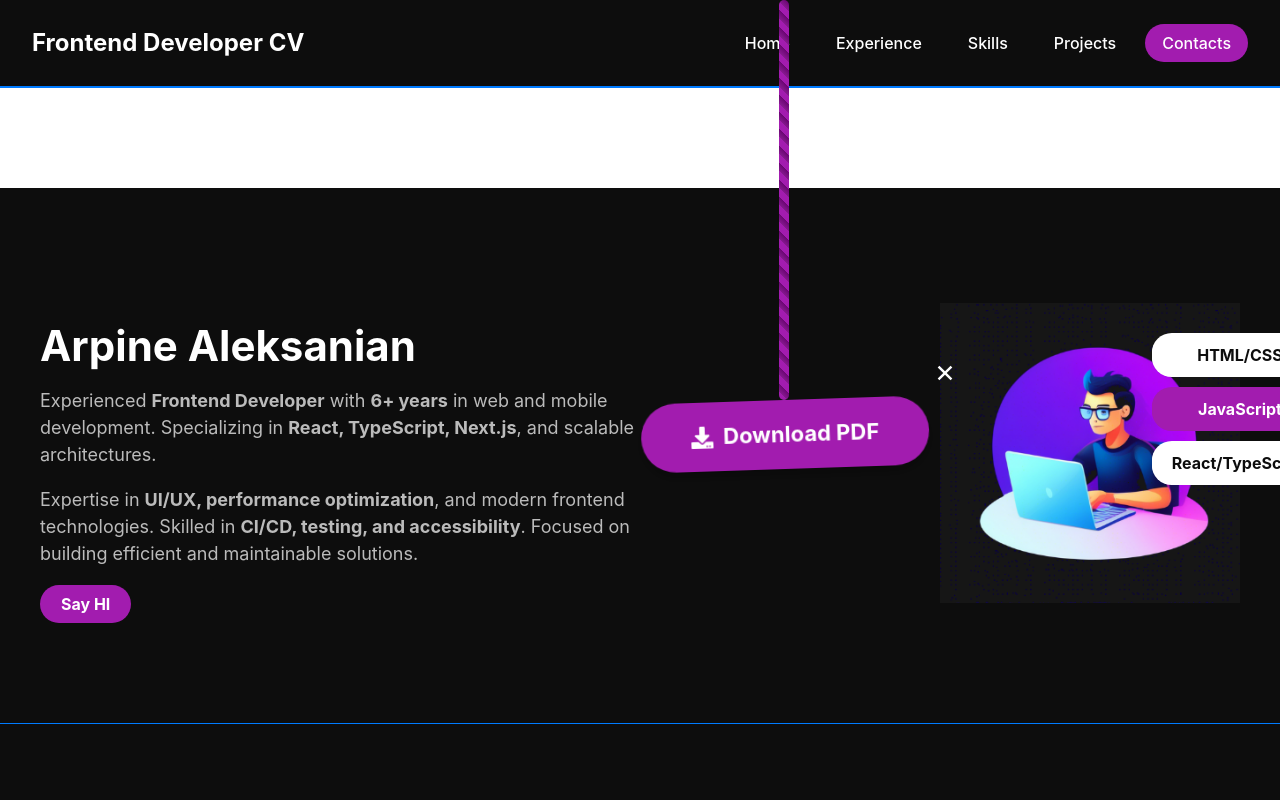
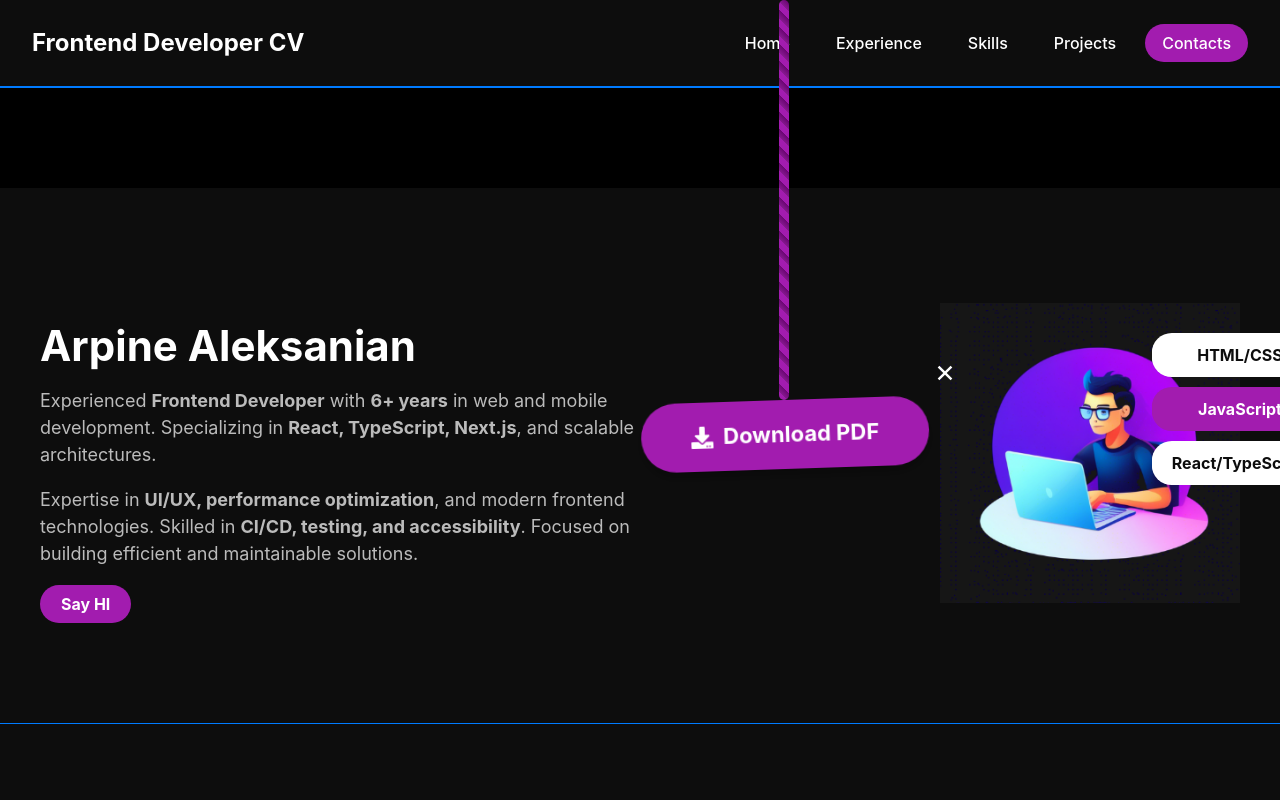
Before and after one commit to ArpaDev18/CV_FSD, a React (Vite) app: page / in a window 1280 px wide. Shown: the top 800 px of the page. Built offline with nearby package versions, Linux system fonts and the light colour scheme; no server answers.

Commit message:
fixed color

```diff
--- a/src/pages/Home/Home.tsx
+++ b/src/pages/Home/Home.tsx
@@ -11,7 +11,7 @@ import ContactButton from '../../shared/components/ContactButton/ContactButton.t
 function Home() {
 	return (
 		<div id='home'>
-			<div style={{ height: '100px' }}></div>
+			<div style={{ height: '100px', backgroundColor: 'black' }}></div>
 			<section className={styles.mainSection}>
 				<div className={styles.content}>
 					<div className={styles.text}>
```
